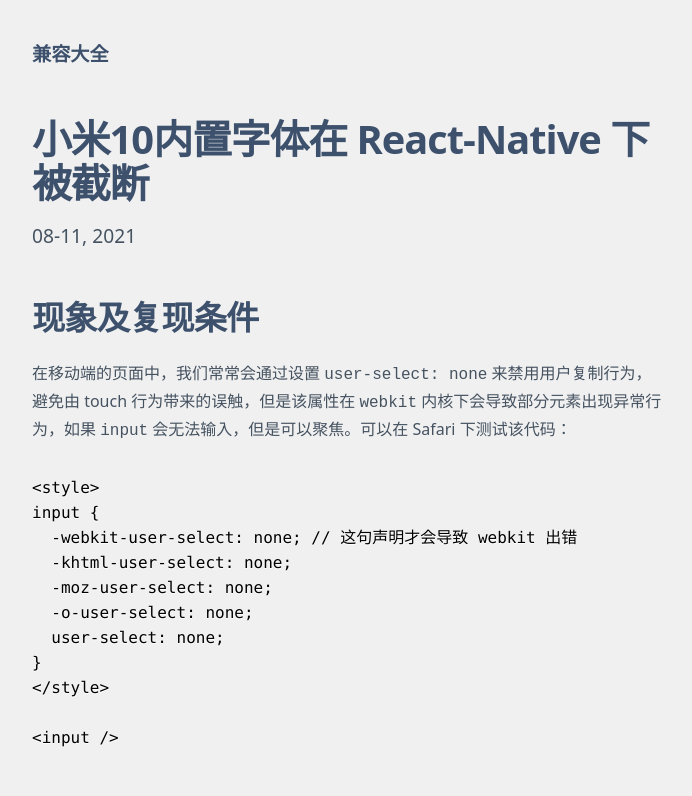
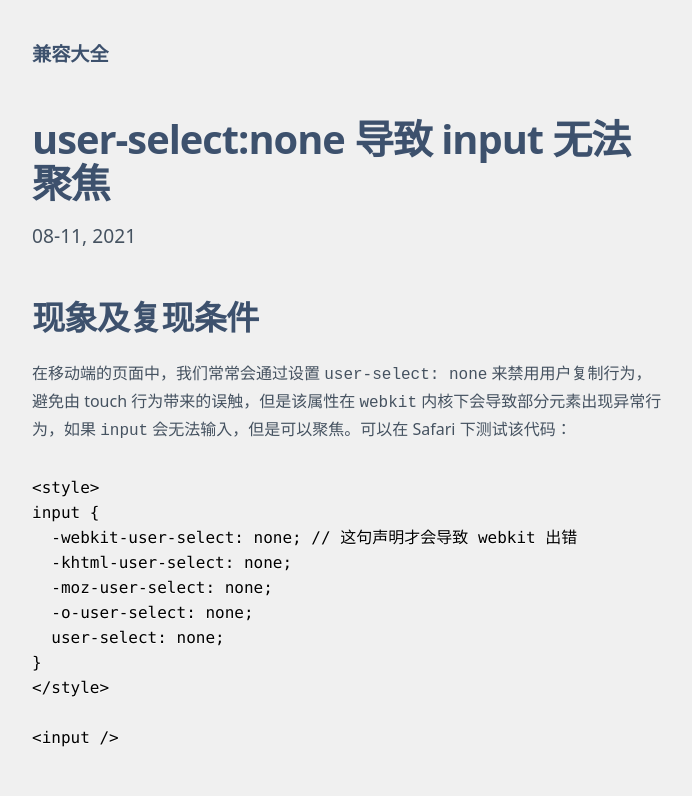
Before and after one commit to dingziqi/compatible-issues, a Gatsby site: page /user-select_effect_input_in_webkit/ in a window 1280 px wide. Shown: the top 796 px of the page, without its empty margins (292-984 px from the left). Built offline with nearby package versions, Linux system fonts and the light colour scheme; Gatsby itself is replaced by a stand-in of ours; some packages are replaced by stand-ins of ours; code samples lack their colours.

Commit message:
标题错误

```diff
--- a/blog/user-select_effect_input_in_webkit.md
+++ b/blog/user-select_effect_input_in_webkit.md
@@ -1,5 +1,5 @@
 ---
-title: 小米10内置字体在 React-Native 下被截断
+title: user-select:none 导致 input 无法聚焦
 date: 2021-08-11
 tags: CSS,input,webkit,无法输入
 ---
```
